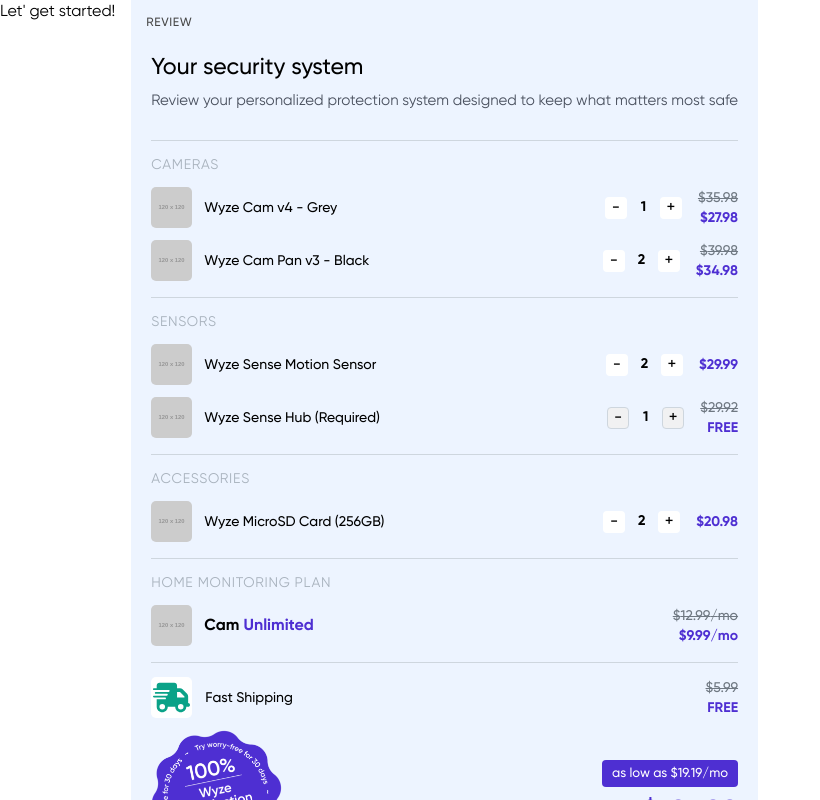
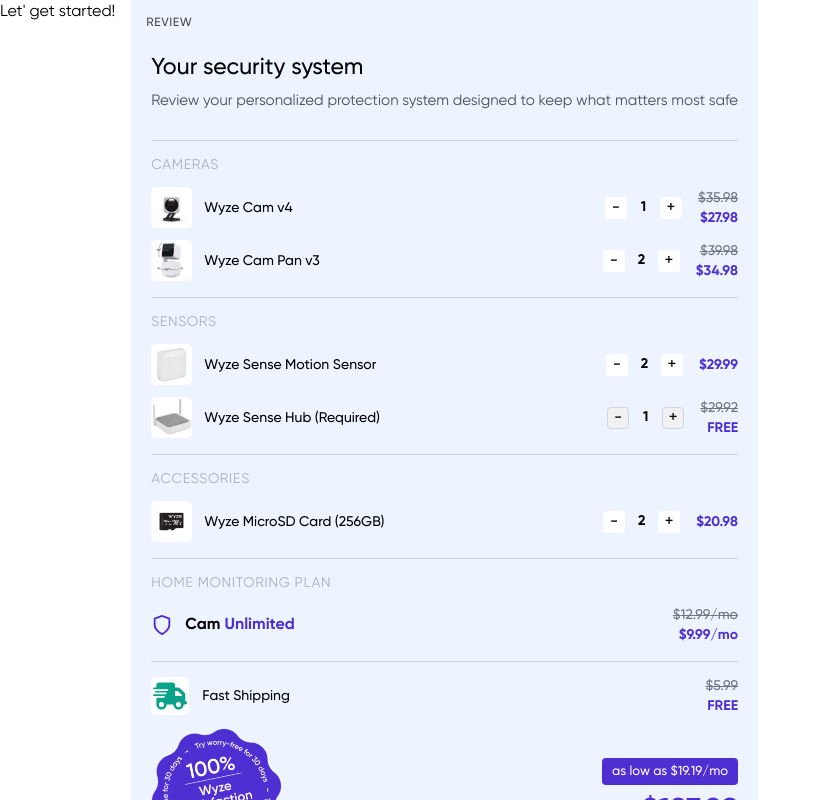
Before and after one commit to mussadiqkhan6886/bundle-builder, a Next.js app: page / in a window 1280 px wide. Shown: the top 800 px of the page, without its empty margins (0-820 px from the left). Built offline with nearby package versions, Linux system fonts and the light colour scheme.

Commit message:
completed review with fixing bug in ui now builder

```diff
--- a/components/ReviewItem.tsx
+++ b/components/ReviewItem.tsx
@@ -1,15 +1,16 @@
 import { ProductCart } from '@/type'
 import Image from 'next/image'
 import React from 'react'
+import { FiShield } from 'react-icons/fi'
 
-type Props = Omit<ProductCart, "productId" | "variantId" | "category" | "isRecurring"> & { productName: string[] | string}
+type Props = Omit<ProductCart, "productId" | "variantId" | "category" | "isRecurring" | "variantLabel"> & { productName: string[] | string}
 
-const ReviewItem = ({image, name, productName, variantLabel, billingPeriod, requiredItem, editable, compareAtPrice, price, quantity}: Props) => {
+const ReviewItem = ({image, name, productName, billingPeriod, requiredItem, editable, compareAtPrice, price, quantity}: Props) => {
   return (
     <div className="flex gap-[16px] items-center">
         <div className="flex flex-2 justify-between items-center">
             <div className="flex flex-row items-center gap-[12px]">
-            <Image className="w-[41px] h-[41px] rounded-[5px]" src={image} alt={name} width={50} height={50} />
+            {image === null ? <FiShield className="text-purple" size={22} /> : <Image className="w-[41px] h-[41px] bg-white rounded-[5px]" src={image} alt={name} width={50} height={50} />}
             <h3 className={`${name === "Cam Unlimited" ? "font-semibold text-[16px]" : "font-medium text-sm"}`}>
                 {name === "Cam Unlimited" ? (
                 <>
@@ -19,7 +20,7 @@
                 ) : (
                 name
                 )}
-                {variantLabel && ` - ${variantLabel}`}
+                {/* {variantLabel && ` - ${variantLabel}`} */}
             </h3>
             </div>
             {/* quantity */}
--- a/public/reviewData.json
+++ b/public/reviewData.json
@@ -6,7 +6,7 @@
         "variantId": "grey",
         "name": "Wyze Cam v4",
         "variantLabel": "Grey",
-        "image": "https://placehold.co/120x120?text=Cam+v4",
+        "image": "/images/cam-v4-grey.png",
         "category": "cameras",
         "quantity": 1,
         "price": 27.98,
@@ -16,10 +16,10 @@
         },
         {
         "productId": "cam-pan-v3",
-        "variantId": "black",
+        "variantId": "white",
         "name": "Wyze Cam Pan v3",
-        "variantLabel": "Black",
-        "image": "https://placehold.co/120x120?text=Pan+v3",
+        "variantLabel": "white",
+        "image": "/images/cam-pan-v3-white.png",
         "category": "cameras",
         "quantity": 2,
         "price": 34.98,
@@ -35,7 +35,7 @@
         "variantId": "default",
         "name": "Wyze Sense Motion Sensor",
         "variantLabel": null,
-        "image": "https://placehold.co/120x120?text=Motion+Sensor",
+        "image": "/images/sense-motion-sensor.png",
         "category": "sensors",
         "quantity": 2,
         "price": 29.99,
@@ -48,7 +48,7 @@
         "variantId": "default",
         "name": "Wyze Sense Hub (Required)",
         "variantLabel": null,
-        "image": "https://placehold.co/120x120?text=Sense+Hub",
+        "image": "/images/sense-hub-required.png",
         "category": "sensors",
         "quantity": 1,
         "price": 0,
@@ -64,7 +64,7 @@
         "variantId": "default",
         "name": "Wyze MicroSD Card (256GB)",
         "variantLabel": null,
-        "image": "https://placehold.co/120x120?text=MicroSD",
+        "image": "/images/microSD-card.png",
         "category": "accessories",
         "quantity": 2,
         "price": 20.98,
@@ -80,7 +80,7 @@
         "variantId": "default",
         "name": "Cam Unlimited",
         "variantLabel": null,
-        "image": "https://placehold.co/120x120?text=Cam+Unlimited",
+        "image": null,
         "category": "plan",
         "quantity": 1,
         "price": 9.99,
--- a/sections/ReviewPanel.tsx
+++ b/sections/ReviewPanel.tsx
@@ -27,7 +27,7 @@
           {/* free shipping step */}
           <div className="border-t mt-4 border-review-border flex flex-row justify-between items-center pt-[14px]">
             <div className='flex items-center gap-[13px]'>
-              <FaTruckFast size={32} className="w-[41px] h-[41px] bg-white p-[2px] rounded-[5px] text-green" />
+              <FaTruckFast className="w-[38px] h-[38px] bg-white p-[2px] rounded-[5px] text-green" />
               <p className="text-sm font-medium">Fast Shipping</p>
             </div>
             <div className="flex flex-col">
--- a/type.d.ts
+++ b/type.d.ts
@@ -86,7 +86,7 @@
   variantId: string;
   name: string;
   variantLabel: string | null;
-  image: string;
+  image: string | null;
   category: string;
   quantity: number;
   price: number;
```
